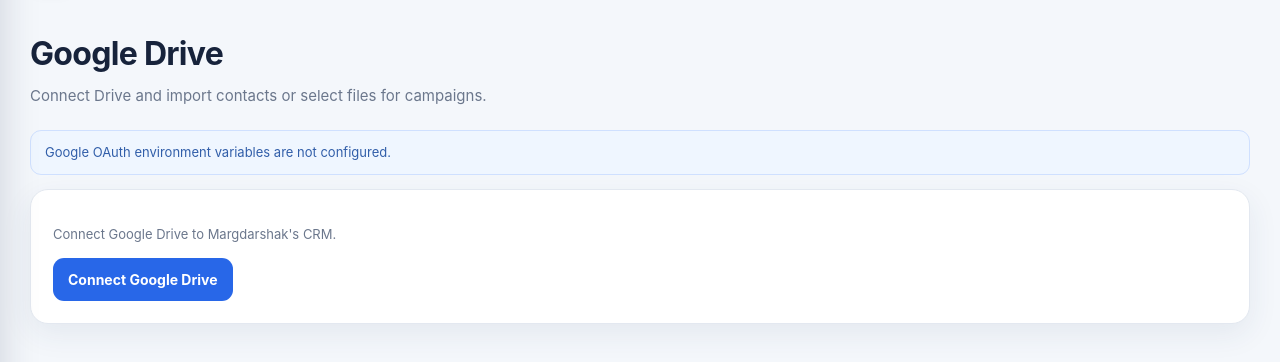
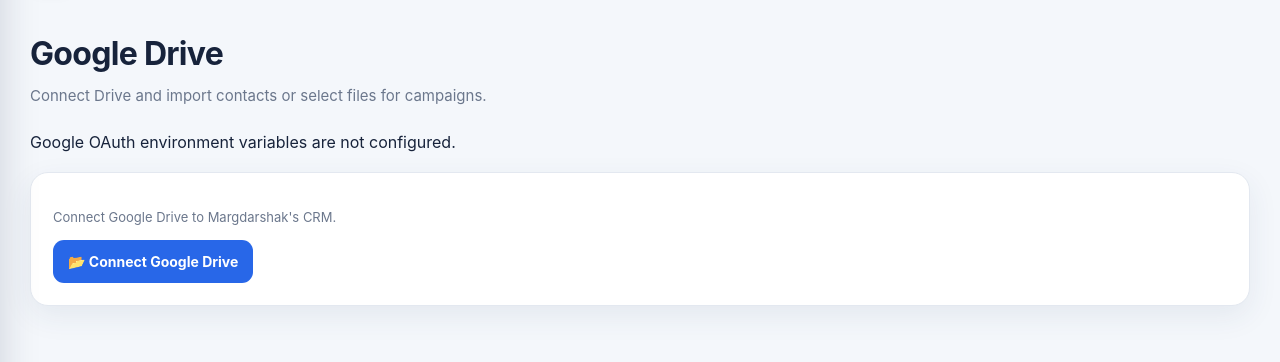
Before and after one commit to Margdarshak-india/deepaks-crm, a Flask app: page /google/drive in a window 1280 px wide. Shown: the part 72-434 px from the top of the page. Run offline with Flask 3, Linux system fonts and the light colour scheme; some libraries are stand-ins or nearby versions.

Commit message:
Update google_drive.html

```diff
--- a/templates/google_drive.html
+++ b/templates/google_drive.html
@@ -1,3 +1,3 @@
-{% extends "base.html" %}{% block title %}Google Drive - Margdarshak's CRM{% endblock %}{% block page_name %}Google Drive{% endblock %}{% block content %}
-<div class="heading"><h1>Google Drive</h1><p>Connect Drive and import contacts or select files for campaigns.</p></div>{% if error %}<div class="alert">{{ error }}</div>{% endif %}<div class="card">{% if not connected %}<p class="muted">Connect Google Drive to Margdarshak's CRM.</p><a class="btn blue" href="{{ url_for('google_login') }}">Connect Google Drive</a>{% else %}<p><strong>Status:</strong> Google Drive Connected ✅</p><a class="btn red" href="{{ url_for('google_logout') }}">Disconnect</a>{% if files %}<div class="table-wrap" style="margin-top:16px"><table><thead><tr><th>File</th><th>Type</th><th>Modified</th><th>Action</th></tr></thead><tbody>{% for file in files %}<tr><td>{{ file.get('name','') }}</td><td>{% if file.get('mimeType')=='application/vnd.google-apps.spreadsheet' %}Google Sheet{% else %}CSV{% endif %}</td><td>{{ file.get('modifiedTime','') }}</td><td><form method="post" action="{{ url_for('google_drive_import', file_id=file.get('id')) }}"><input type="hidden" name="mime_type" value="{{ file.get('mimeType','text/csv') }}"><button class="btn green">Import Contacts</button></form></td></tr>{% endfor %}</tbody></table></div>{% else %}<p class="muted" style="margin-top:18px">No CSV or Google Sheets found in Google Drive.</p>{% endif %}{% endif %}</div>
-{% endblock %}
+{% extends "base.html" %}
+{% block title %}Google Drive - Margdarshak's CRM{% endblock %}{% block page_name %}Google Drive{% endblock %}
+{% block content %}<div class="heading"><h1>Google Drive</h1><p>Connect Drive and import contacts or select files for campaigns.</p></div>{% if error %}<div class="notice" style="margin-bottom:18px">{{ error }}</div>{% endif %}<div class="card">{% if not connected %}<p class="muted">Connect Google Drive to Margdarshak's CRM.</p><a class="btn blue" href="{{ url_for('google_login') }}">📂 Connect Google Drive</a>{% else %}<p><strong>Status:</strong> <span class="badge success">Google Drive Connected</span></p><a class="btn red" href="{{ url_for('google_logout') }}">Disconnect</a>{% if files %}<div class="table-wrap" style="margin-top:18px"><table><thead><tr><th>File</th><th>Type</th><th>Modified</th><th>Action</th></tr></thead><tbody>{% for file in files %}<tr><td><strong>{{ file.get('name','') }}</strong></td><td>{% if file.get('mimeType')=='application/vnd.google-apps.spreadsheet' %}Google Sheet{% else %}File{% endif %}</td><td>{{ file.get('modifiedTime','') }}</td><td><form method="post" action="{{ url_for('google_drive_import',file_id=file.get('id')) }}"><input type="hidden" name="mime_type" value="{{ file.get('mimeType','text/csv') }}"><button class="btn green">Import Contacts</button></form></td></tr>{% endfor %}</tbody></table></div>{% else %}<p class="muted" style="margin-top:18px">No CSV or Google Sheets found in Google Drive.</p>{% endif %}{% endif %}</div>{% endblock %}
```
